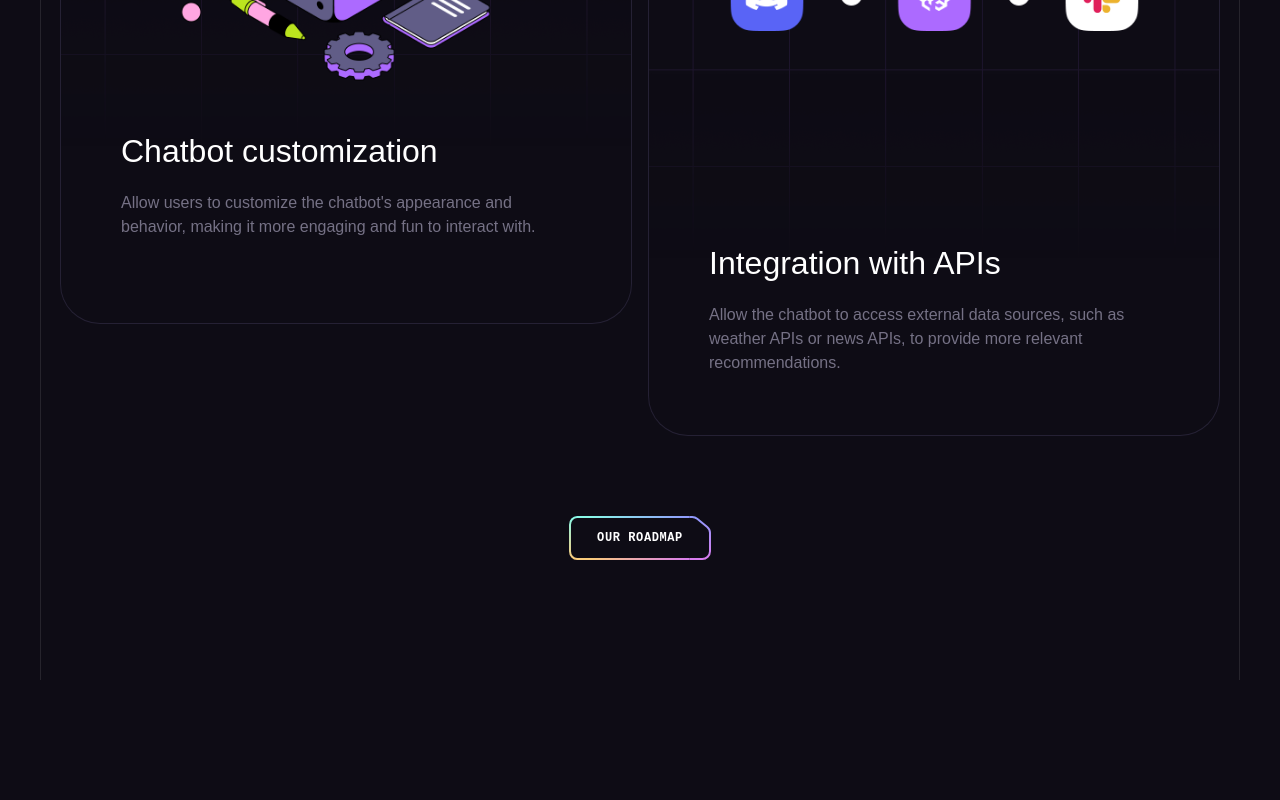
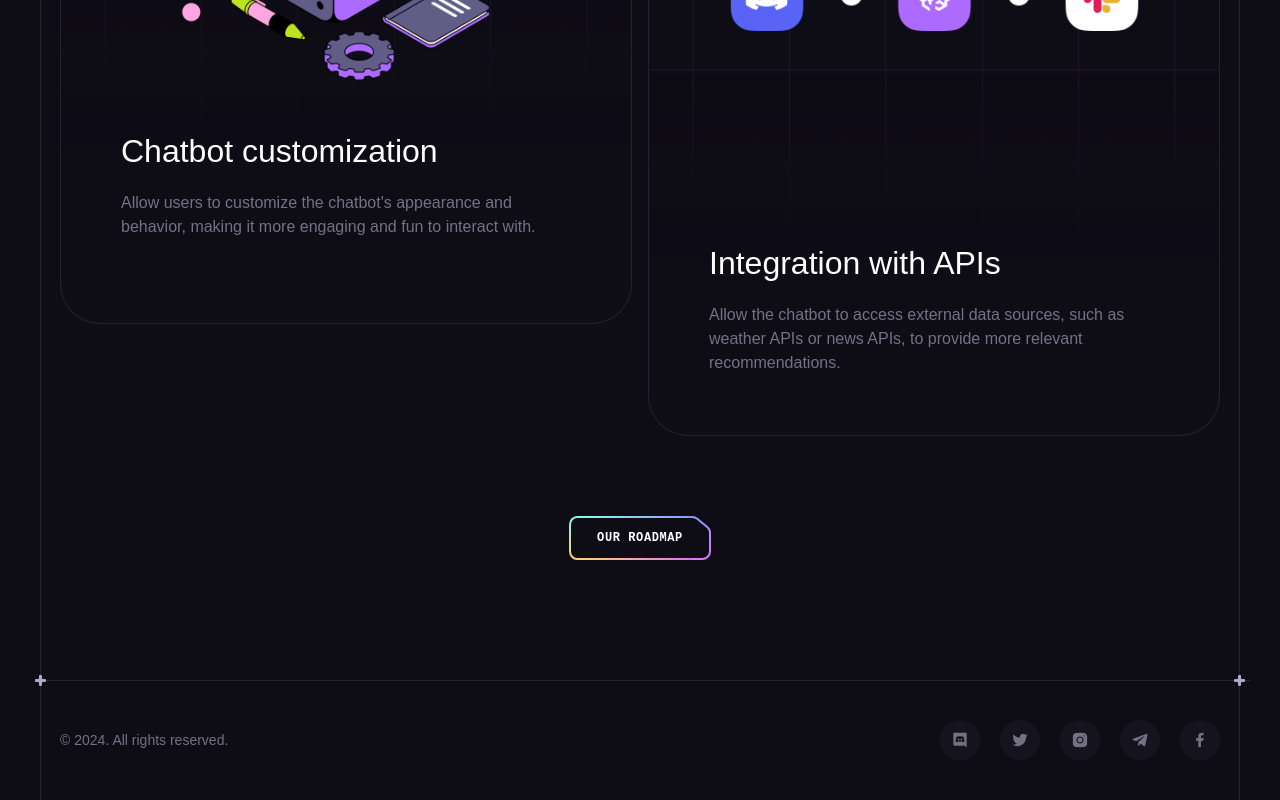
Before and after one commit to KeshavBhagat09/Project-Wave, a React (Vite) app: page / in a window 1280 px wide. Shown: the part 8649-9449 px from the top of the page. Before the commit the page ends 9329 px from the top, so only its background shows below. Built offline with nearby package versions, Linux system fonts and the light colour scheme.

Commit message:
Complete the footer

```diff
--- a/src/App.jsx
+++ b/src/App.jsx
@@ -6,6 +6,7 @@
 import Pricing from "./Components/Pricing";
 import Roadmap from "./Components/Roadmap";
 import Services from "./Components/Services";
+import Footer from "./Components/Footer";
 const App = () => {
   return (
     <>
@@ -13,12 +14,13 @@
         <Header />
         <Hero />
         <Benefits />
-        <Collaboration/>
-        <Services/>
+        <Collaboration />
+        <Services />
+        <ButtonGradient />
+        <Pricing />
+        <Roadmap />
+        <Footer/>
       </div>
-      <ButtonGradient />
-      <Pricing/>
-      <Roadmap/>
     </>
   );
 };
--- /dev/null
+++ b/src/Components/Footer.jsx
@@ -0,0 +1,29 @@
+import Section from "./Section";
+import { socials } from "../constants";
+
+const Footer = () => {
+  return (
+    <Section crosses className="!px-0 !py-10">
+      <div className="container flex sm:justify-between justify-center items-center gap-10 max-sm:flex-col">
+        <p className="caption text-n-4 lg:block">
+          © {new Date().getFullYear()}. All rights reserved.
+        </p>
+
+        <ul className="flex gap-5 flex-wrap">
+          {socials.map((item) => (
+            <a
+              key={item.id}
+              href={item.url}
+              target="_blank"
+              className="flex items-center justify-center w-10 h-10 bg-n-7 rounded-full transition-colors hover:bg-n-6"
+            >
+              <img src={item.iconUrl} width={16} height={16} alt={item.title} />
+            </a>
+          ))}
+        </ul>
+      </div>
+    </Section>
+  );
+};
+
+export default Footer;
```
